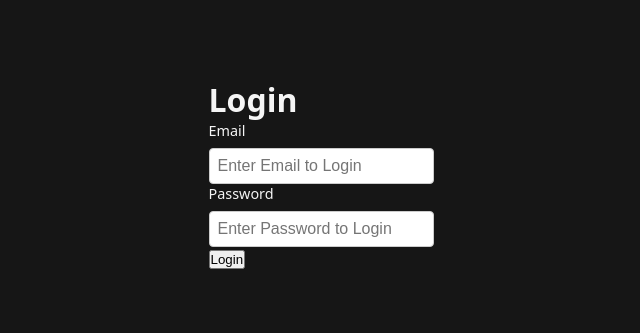
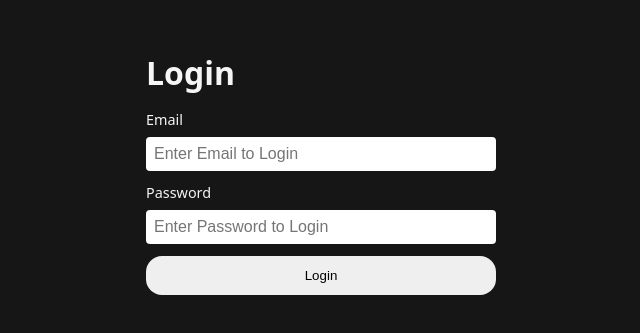
Before and after one commit to sameerraza9/resume-ai, a React app in the folder Frontend/: page /login in a window 1280 px wide. Shown: the part 227-560 px from the top of the page, without its empty margins (319-959 px from the left). Built offline with nearby package versions, Linux system fonts and the light colour scheme; the HTML template or start-up script is replaced by a standard one.

Commit message:
style folder added and Button Styled

```diff
--- a/Frontend/src/features/auth/auth.form.scss
+++ b/Frontend/src/features/auth/auth.form.scss
@@ -1,26 +1,41 @@
-main{
+main {
     height: 100vh;
     width: 100%;
     display: flex;
     justify-content: center;
     align-items: center;
 
-    .input-group{
+    .form-container {
+        min-width: 350px;
+        display: flex;
+        flex-direction: column;
+        gap: 1rem;
+    }
+
+    form{
+        display: flex;
+        flex-direction: column;
+        gap: 0.75rem;
+    }
+
+    .input-group {
         display: flex;
         flex-direction: column;
         gap: 0.5rem;
 
-        label{
+
+        label {
             font-size: 0.9rem;
             font-weight: 500;
         }
 
-        input{
+        input {
             padding: 0.5rem;
             border-radius: 0.25rem;
-            border: 1px solid #ccc;
+            border: none;
             outline: none;
             font-size: 1rem;
         }
     }
+
 }
--- a/Frontend/src/style.scss
+++ b/Frontend/src/style.scss
@@ -1,3 +1,5 @@
+@use "./style/button.scss";
+
 *{
     margin: 0;
     padding: 0;
--- /dev/null
+++ b/Frontend/src/style/button.scss
@@ -0,0 +1,8 @@
+.button{
+    border: none;
+    outline: none;
+    padding-inline: 1.5rem;
+    padding-block: 0.75rem;
+
+    border-radius: 1rem;
+}
```
